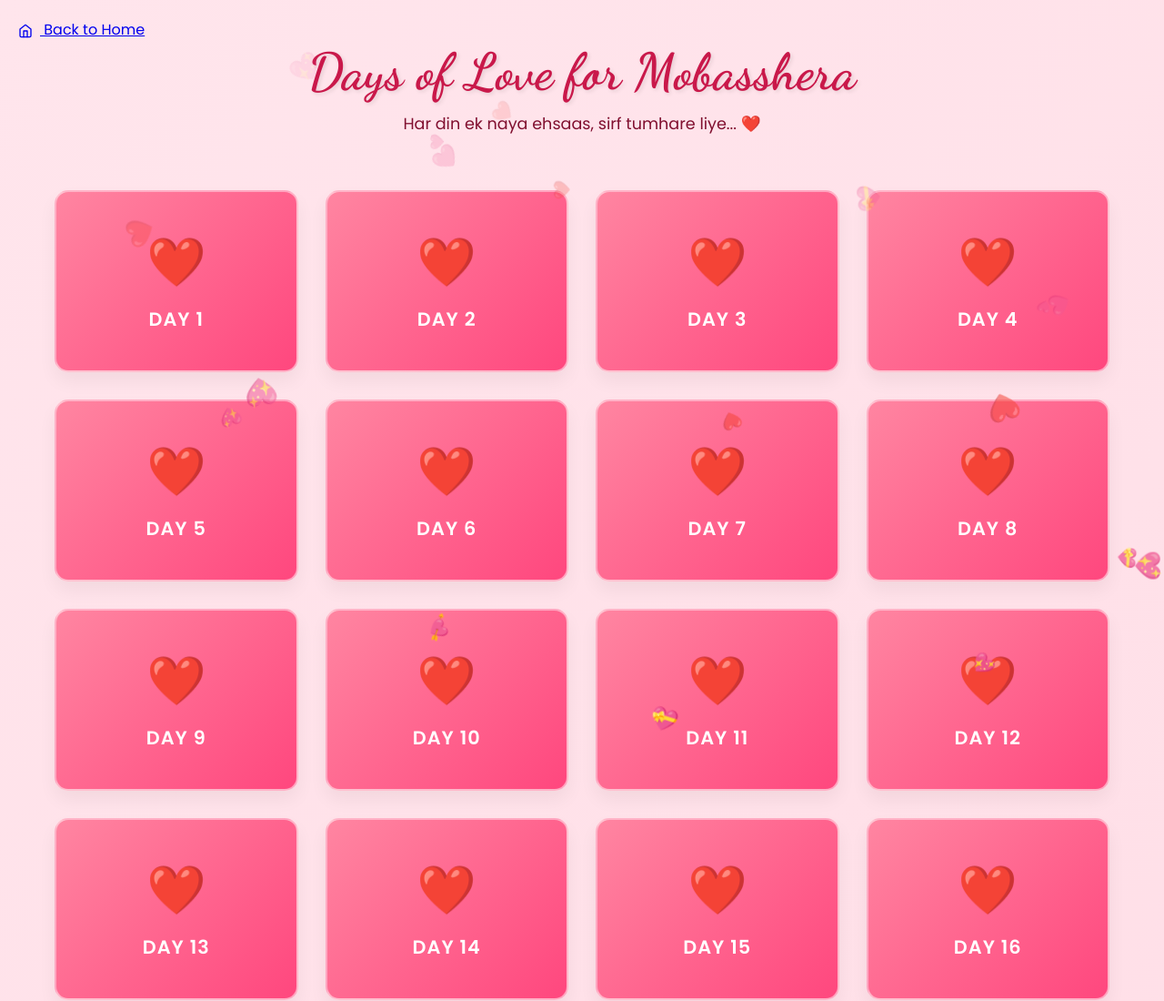
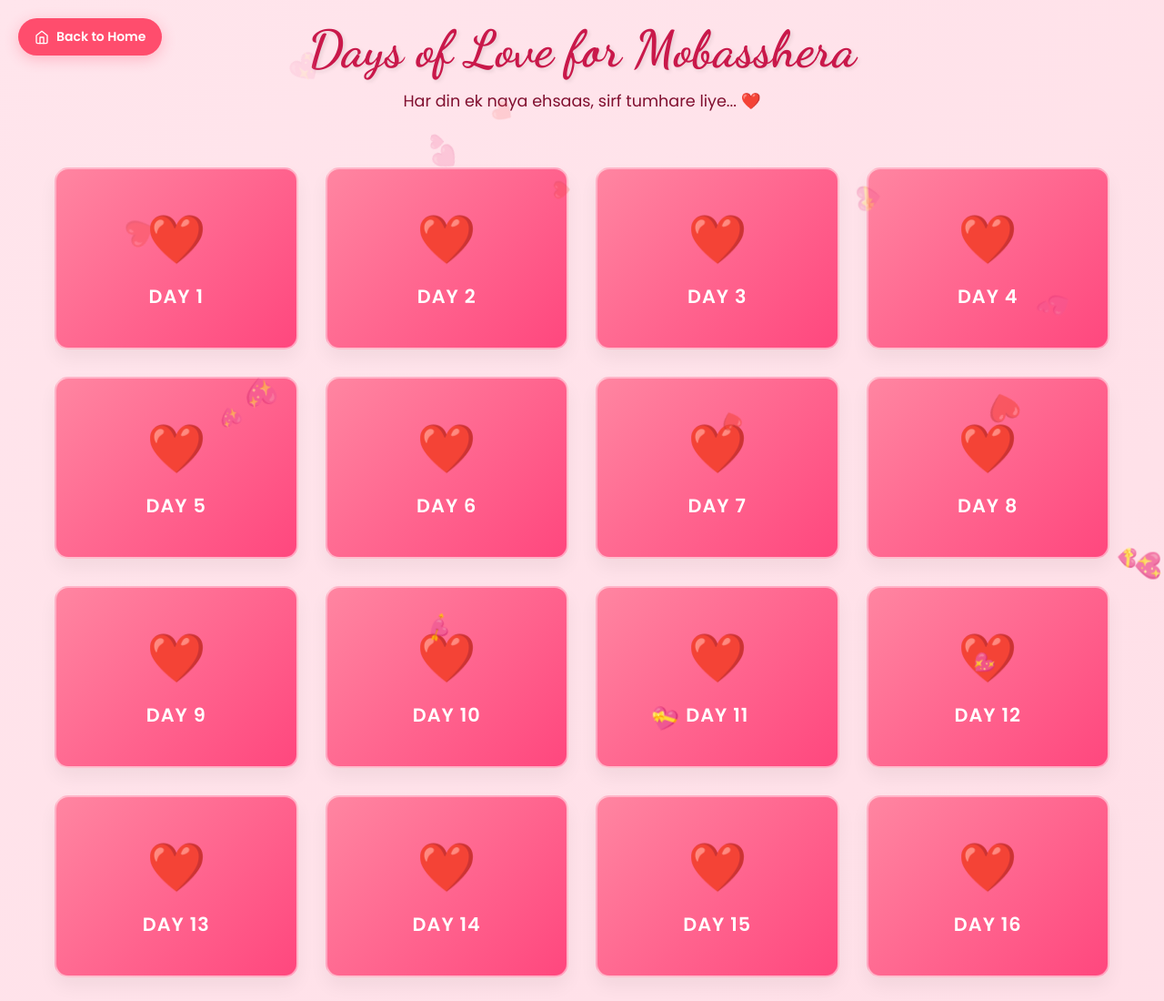
Before and after one commit to sanaul585/meriJaan, a plain HTML site: page Mobasshera_Love_Letters/index.html in a window 1280 px wide. Shown: the top 1100 px of the page at 91% size. Drawn offline with Linux system fonts and the light colour scheme; animation ran at ten frames a second.

Commit message:
Add back to home button styles
Added styles for a fixed back to home button with hover effects.

```diff
--- a/Mobasshera_Love_Letters/style.css
+++ b/Mobasshera_Love_Letters/style.css
@@ -235,3 +235,30 @@ header p {
         transform: translateY(0);
     }
 }
+
+/* Fixed Back to Home Button Style */
+.back-to-home-btn {
+    position: fixed;         /* Isse button scroll karne par bhi nahi hilega */
+    top: 20px;               /* Screen ke top se gap */
+    left: 20px;              /* Screen ke left se gap */
+    z-index: 9999;           /* Isse button hamesha sabhi elements ke upar dikhega */
+    background-color: #ff4d6d; /* Romantic pink theme color */
+    color: #ffffff;          /* Text color */
+    padding: 10px 18px;      /* Button ka size */
+    font-size: 14px;
+    font-family: inherit;
+    font-weight: bold;
+    text-decoration: none;   /* Underline hatane ke liye */
+    border-radius: 25px;     /* Rounded pill shape */
+    box-shadow: 0 4px 15px rgba(255, 77, 109, 0.3); /* Soft shadow effect */
+    display: inline-flex;
+    align-items: center;
+    transition: all 0.3s ease; /* Smooth hover transition */
+}
+
+/* Hover Effect (Jab button par mouse aayega) */
+.back-to-home-btn:hover {
+    background-color: #ff758f;
+    transform: translateY(-2px); /* Halk sa upar uthega */
+    box-shadow: 0 6px 20px rgba(255, 77, 109, 0.5);
+}
```
